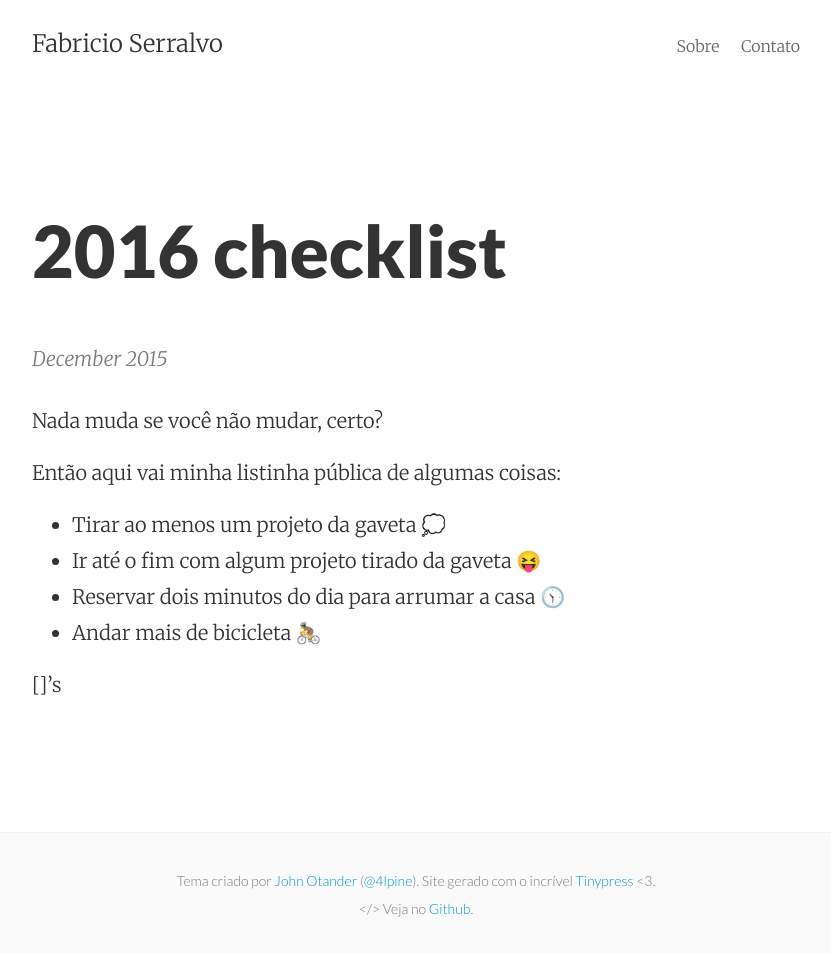
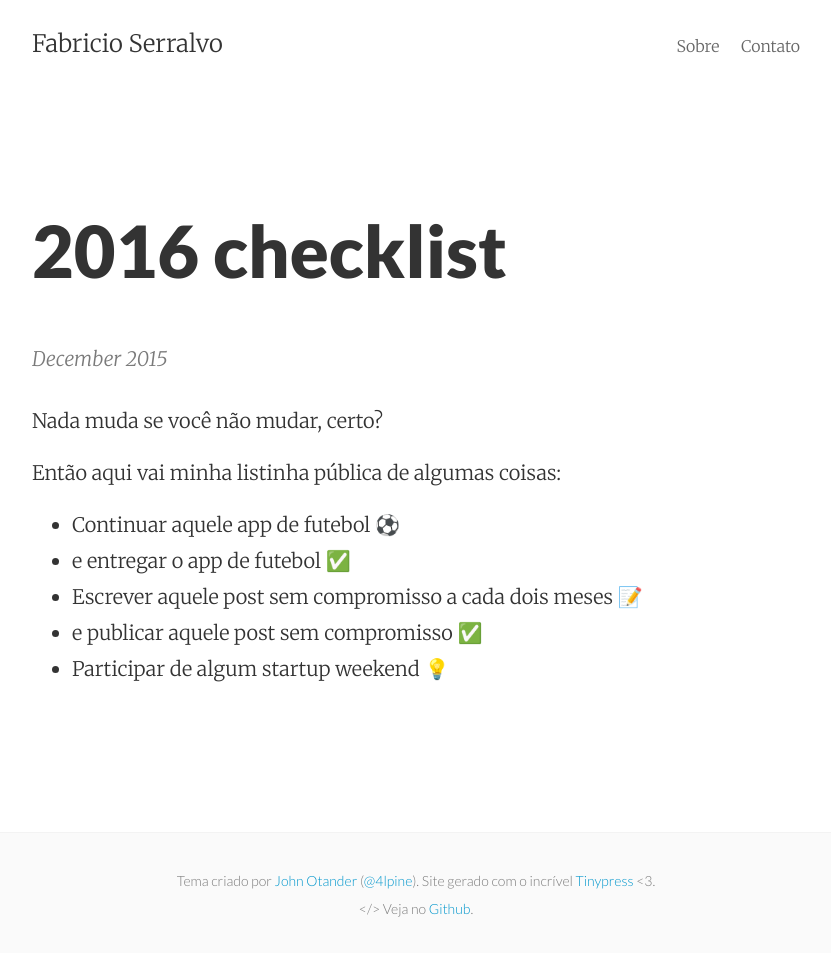
Before and after one commit to serralvo/serralvo.github.io, a Jekyll site: the page built from _posts/2015-12-29-2016-checklist.markdown, in a window 1280 px wide. Shown: the whole page, without its empty margins (224-1055 px from the left). Built offline with Jekyll 4.4.1, drawn with Linux system fonts in a browser that asks for light colours.

Commit message:
Post update: 2016 checklist

```diff
--- a/_posts/2015-12-29-2016-checklist.markdown
+++ b/_posts/2015-12-29-2016-checklist.markdown
@@ -7,9 +7,8 @@ Nada muda se você não mudar, certo?
 
 Então aqui vai minha listinha pública de algumas coisas:
 
-* Tirar ao menos um projeto da gaveta 💭
-* Ir até o fim com algum projeto tirado da gaveta 😝
-* Reservar dois minutos do dia para arrumar a casa 🕥
-* Andar mais de bicicleta 🚴
-
-[]'s
+* Continuar aquele app de futebol ⚽️
+* e entregar o app de futebol ✅
+* Escrever aquele post sem compromisso a cada dois meses 📝
+* e publicar aquele post sem compromisso ✅
+* Participar de algum startup weekend 💡
```
